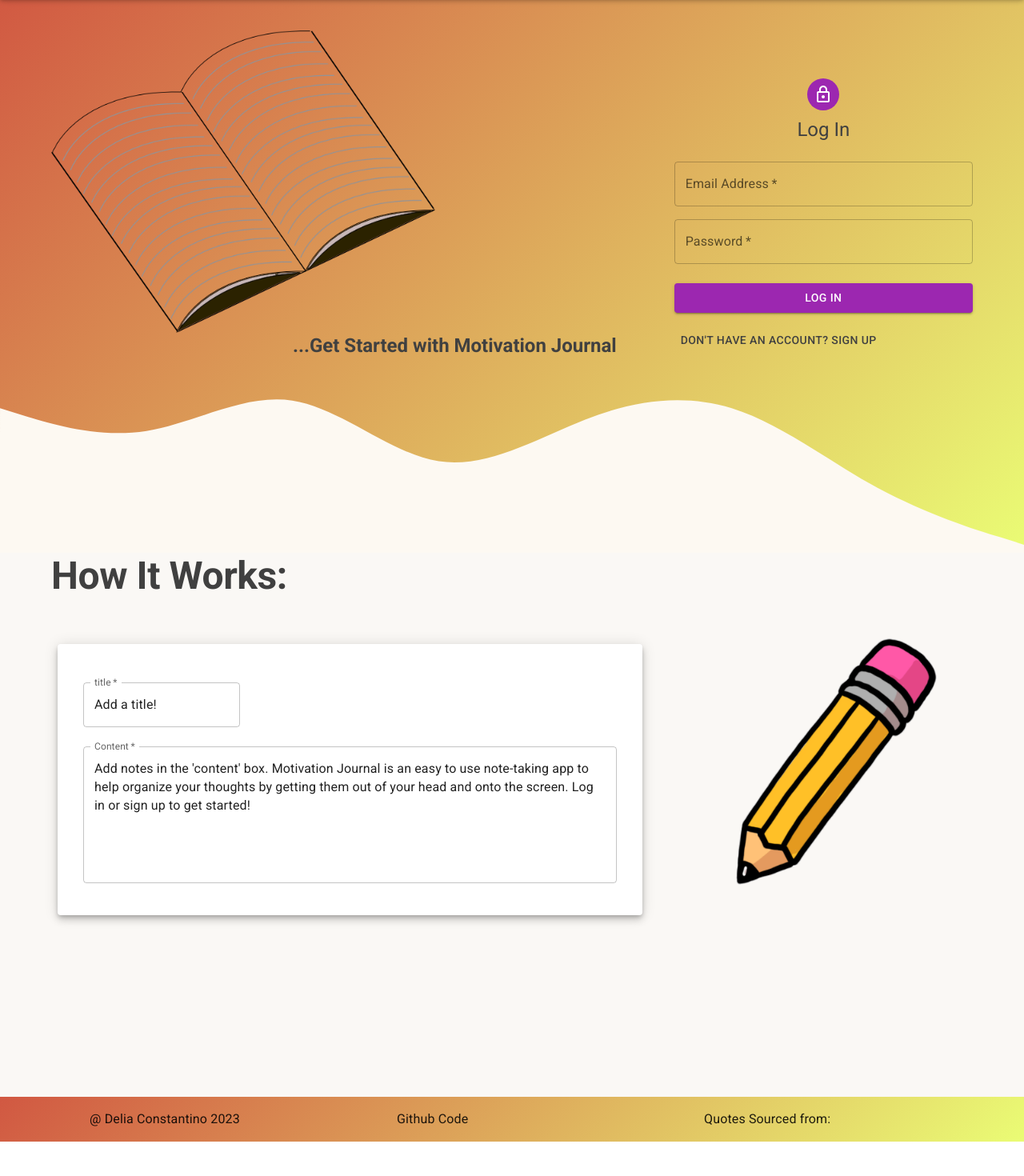
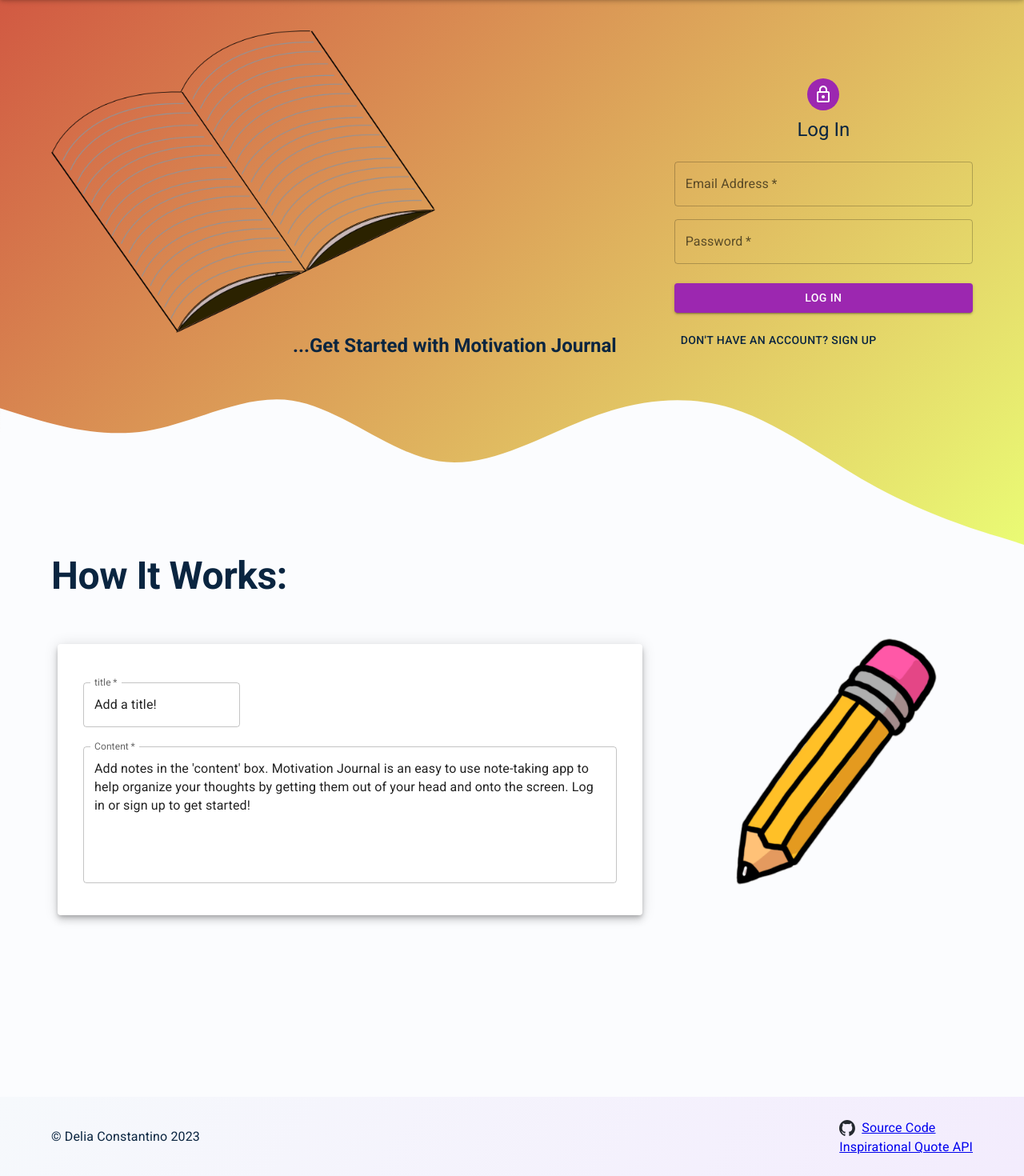
Before and after one commit to deliaconstantino/motivation-journal, a Next.js app: page / in a window 1280 px wide. Shown: the part 66-1536 px from the top of the page at 80% size. Before the commit the page ends 1493 px from the top, so only its background shows below. Built offline with nearby package versions, Linux system fonts and the light colour scheme; no server answers.

Commit message:
update footer

```diff
--- a/src/app/components/Footer/Footer.tsx
+++ b/src/app/components/Footer/Footer.tsx
@@ -1,28 +1,73 @@
+import { Typography } from "@mui/material";
 import Box from "@mui/material/Box";
 import Container from "@mui/material/Container";
-import Grid from "@mui/material/Unstable_Grid2/Grid2";
+import Image from "next/image";
 
 export const Footer = () => {
   return (
     <footer>
       <Box
         sx={{
-          background:
-            "linear-gradient( 135deg, rgba(209,88,66,1) 0%, rgba(228,251,77,0.7777485994397759) 100% )",
+          backgroundImage: "linear-gradient(125deg, #f6f9fc, #f3ecfd)",
+          py: 3,
+          display: "flex",
         }}
       >
         <Container>
-          <Grid container justifyContent="space-around">
-            <Grid xs={12} md={3}>
-              <p>@ Delia Constantino 2023</p>
-            </Grid>
-            <Grid xs={12} md={3}>
-              <p>Github Code</p>
-            </Grid>
-            <Grid xs={12} md={3}>
-              <p>Quotes Sourced from:</p>
-            </Grid>
-          </Grid>
+          <Box
+            display="flex"
+            justifyContent="space-between"
+            sx={{
+              alignItems: {
+                md: "center",
+              },
+              color: "#0a2540",
+              flexDirection: {
+                xs: "column-reverse",
+                md: "row",
+              },
+            }}
+          >
+            <Box>
+              <Typography variant="body1">© Delia Constantino 2023</Typography>
+            </Box>
+            <Box mb={{ xs: 2, md: 0 }}>
+              <Typography variant="body1">
+                <a
+                  href="https://github.com/deliaconstantino/motivation-journal"
+                  target="_blank"
+                  rel="noreferrer"
+                >
+                  <Box
+                    component="span"
+                    sx={{
+                      position: "relative",
+                      top: 5,
+                    }}
+                  >
+                    <Image
+                      src="/images/github-mark.svg"
+                      height={20}
+                      width={20}
+                      alt="GitHub Icon"
+                    />
+                  </Box>
+                  <Box component="span" ml={1}>
+                    Source Code
+                  </Box>
+                </a>
+              </Typography>
+              <Typography>
+                <a
+                  href="https://github.com/lukePeavey/quotable"
+                  target="_blank"
+                  rel="noreferrer"
+                >
+                  Inspirational Quote API
+                </a>
+              </Typography>
+            </Box>
+          </Box>
         </Container>
       </Box>
     </footer>
--- a/src/app/components/Form/Form.tsx
+++ b/src/app/components/Form/Form.tsx
@@ -43,7 +43,7 @@ export const Form = ({
       <Avatar sx={{ m: 1, bgcolor: "secondary.main" }}>
         <LockOutlinedIcon />
       </Avatar>
-      <Typography component="h3" variant="h5" color="#404040">
+      <Typography component="h3" variant="h5" color="#0a2540">
         {formType}
       </Typography>
       <Box component="form" noValidate onSubmit={handleSubmit} sx={{ mt: 3 }}>
@@ -96,7 +96,12 @@ export const Form = ({
           justifyContent={formType === "Sign Up" ? "flex-end" : "flex-start"}
         >
           <Grid item>
-            <Button onClick={handleFormChange} sx={{ color: "#404040" }}>
+            <Button
+              onClick={handleFormChange}
+              sx={{
+                color: "#0a2540",
+              }}
+            >
               {message}
             </Button>
           </Grid>
--- a/src/app/components/Hero/Guest/JournalPic.tsx
+++ b/src/app/components/Hero/Guest/JournalPic.tsx
@@ -27,7 +27,7 @@ export const JournalPic = () => {
         component="h1"
         variant="h5"
         textAlign="right"
-        color="#404040"
+        color="#0a2540"
         sx={{
           fontWeight: 700,
           mr: {
--- a/src/app/components/Hero/Hero.tsx
+++ b/src/app/components/Hero/Hero.tsx
@@ -57,7 +57,7 @@ export const Hero = () => {
           style={{ verticalAlign: "middle" }}
         >
           <path
-            fill={userCheckComplete && !isLoggedIn ? "#FDF9F2" : "#fff"}
+            fill={userCheckComplete && !isLoggedIn ? "#FBFCFE" : "#fff"}
             fillOpacity="1"
             d="M0,96L34.3,106.7C68.6,117,137,139,206,128C274.3,117,343,75,411,85.3C480,96,549,160,617,170.7C685.7,181,754,139,823,112C891.4,85,960,75,1029,96C1097.1,117,1166,171,1234,208C1302.9,245,1371,267,1406,277.3L1440,288L1440,320L1405.7,320C1371.4,320,1303,320,1234,320C1165.7,320,1097,320,1029,320C960,320,891,320,823,320C754.3,320,686,320,617,320C548.6,320,480,320,411,320C342.9,320,274,320,206,320C137.1,320,69,320,34,320L0,320Z"
           ></path>
--- a/src/app/components/Information/Information.tsx
+++ b/src/app/components/Information/Information.tsx
@@ -11,14 +11,14 @@ const IMAGE_SIZE_REDUCTION = 0.8;
 export const Information = () => {
   return (
     <Box
-      sx={{ backgroundColor: "#FAF8F5", height: "85vh", pt: { xs: 6, md: 0 } }}
+      sx={{ backgroundColor: "#FBFCFE", height: "85vh", pt: { xs: 6, md: 0 } }}
     >
       <Container>
         <Typography
           component="h1"
           variant="h2"
           fontWeight="bold"
-          color="#404040"
+          color="#0a2540"
           sx={{
             mb: {
               xs: 4,
--- a/src/app/components/NavBar/NavBar.tsx
+++ b/src/app/components/NavBar/NavBar.tsx
@@ -26,8 +26,8 @@ export const NavBar = ({ showLogOutButton, setIsLoggedIn }: NavBarProps) => {
       <AppBar position="fixed">
         <Toolbar
           sx={{
-            backgroundColor: "#f3ecfd",
             color: "#d15842",
+            backgroundImage: "linear-gradient(125deg, #f3ecfd, #f6f9fc)",
           }}
         >
           <Typography
--- a/src/app/components/Notes/Notes.tsx
+++ b/src/app/components/Notes/Notes.tsx
@@ -80,7 +80,7 @@ export const Notes = () => {
     <Box sx={{ pt: { xs: 6, md: 0 } }}>
       <Container>
         <Typography
-          color="text.primary"
+          color="#0a2540"
           variant="h2"
           sx={{ mb: 4 }}
           fontWeight="bold"
```
Also changed, not shown: public/images/github-mark.svg (added).
